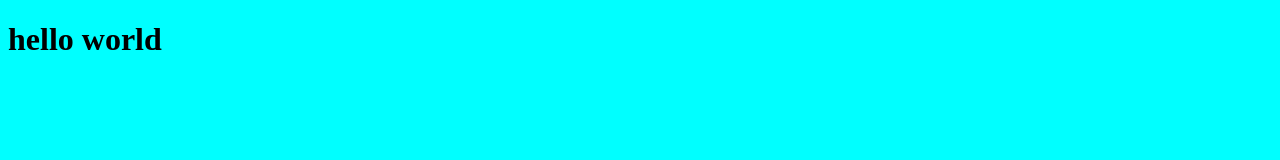
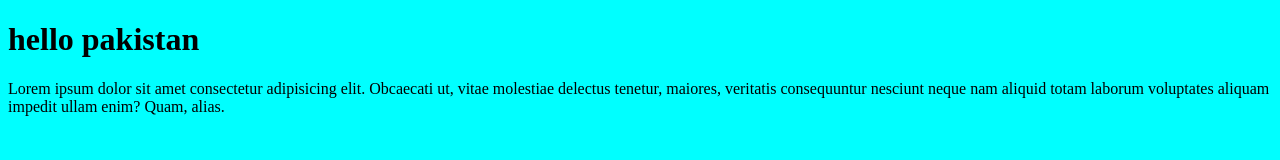
Before and after one commit to muhammadrizwanshah/muhammadrizwanshah, a plain HTML site: page index.html in a window 1280 px wide. Drawn offline with Linux system fonts and the light colour scheme.

Commit message:
pakistan add

```diff
--- a/index.html
+++ b/index.html
@@ -1,13 +1,19 @@
 <!DOCTYPE html>
 <html lang="en">
+
 <head>
     <meta charset="UTF-8">
     <meta name="viewport" content="width=device-width, initial-scale=1.0">
     <title>Document</title>
     <link rel="stylesheet" href="style.css">
 </head>
+
 <body>
-    <h1>hello world</h1>
+    <h1>hello pakistan</h1>
+    <p>Lorem ipsum dolor sit amet consectetur adipisicing elit. Obcaecati ut, vitae molestiae delectus tenetur, maiores,
+        veritatis consequuntur nesciunt neque nam aliquid totam laborum voluptates aliquam impedit ullam enim? Quam,
+        alias.</p>
 
 </body>
+
 </html>
```
